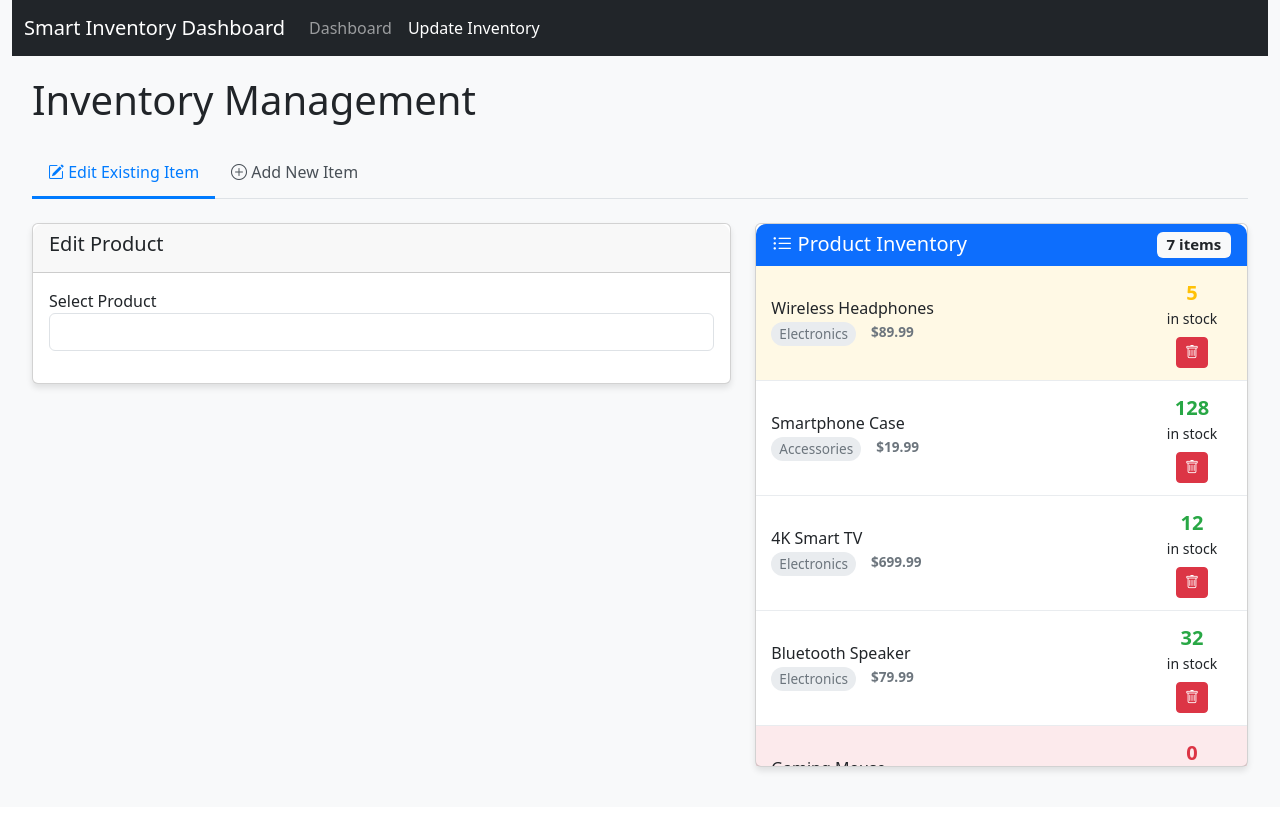
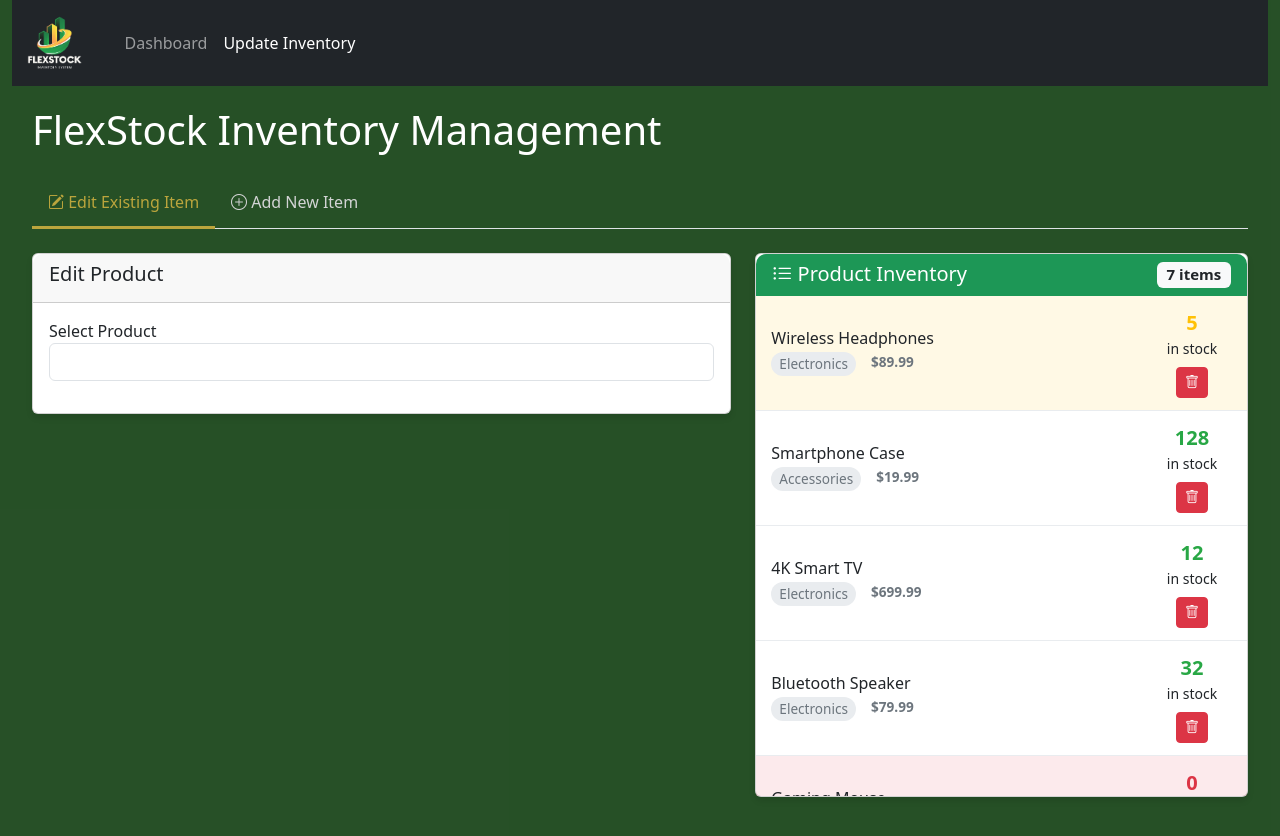
Before and after one commit to aisyahmawaddah/peganggang_webtech, a Vue app: page / in a window 1280 px wide. Both pictures are taken after a click on the link "Update Inventory". Before the commit the page ends 807 px from the top, so only its background shows below. Built offline with nearby package versions, Linux system fonts and the light colour scheme.

Commit message:
interface

```diff
--- a/package.json
+++ b/package.json
@@ -1,5 +1,5 @@
 {
-  "name": "inventory-dashboard",
+  "name": "FlexStock",
   "version": "0.1.0",
   "private": true,
   "scripts": {
--- a/src/App.vue
+++ b/src/App.vue
@@ -2,19 +2,22 @@
   <div class="container-fluid dashboard-container">
     <nav class="navbar navbar-expand-lg navbar-dark bg-dark">
       <div class="container-fluid">
-        <a class="navbar-brand" href="#">Smart Inventory Dashboard</a>
+        <a class="navbar-brand d-flex align-items-center" href="#">
+          <img src="./assets/logo.png" alt="FlexStock Logo" height="60" class="me-3">
+
+        </a>
         <button class="navbar-toggler" type="button" data-bs-toggle="collapse" data-bs-target="#navbarNav">
           <span class="navbar-toggler-icon"></span>
         </button>
         <div class="collapse navbar-collapse" id="navbarNav">
           <ul class="navbar-nav">
             <li class="nav-item">
-              <a class="nav-link" :class="{ active: currentPage === 'dashboard' }"
-                 href="#" @click.prevent="currentPage = 'dashboard'">Dashboard</a>
+              <a class="nav-link" :class="{ active: currentPage === 'dashboard' }" href="#"
+                @click.prevent="currentPage = 'dashboard'">Dashboard</a>
             </li>
             <li class="nav-item">
-              <a class="nav-link" :class="{ active: currentPage === 'update' }"
-                 href="#" @click.prevent="currentPage = 'update'">Update Inventory</a>
+              <a class="nav-link" :class="{ active: currentPage === 'update' }" href="#"
+                @click.prevent="currentPage = 'update'">Update Inventory</a>
             </li>
           </ul>
         </div>
@@ -31,16 +34,10 @@
                   @update-product="updateProduct"></update-page>
     </main> -->
     <main class="content">
-      <dashboard-page
-        v-if="currentPage === 'dashboard'"
-        :products="products"
-        :sales="salesHistory"
+      <dashboard-page v-if="currentPage === 'dashboard'" :products="products" :sales="salesHistory"
         :updates="inventoryUpdates" />
 
-      <update-page
-        v-if="currentPage === 'update'"
-        :products="products"
-        @update-product="updateProduct"
+      <update-page v-if="currentPage === 'update'" :products="products" @update-product="updateProduct"
         @delete-product="deleteProduct" />
     </main>
   </div>
@@ -189,14 +186,16 @@ deleteProduct(productToDelete) {
         this.products.splice(index, 1);
         alert(`"${productToDelete.name}" has been deleted.`);
       }
-}}};
+    }
+  }
+};
 </script>
 
 <style>
 .dashboard-container {
   padding: 0;
   min-height: 100vh;
-  background-color: #f8f9fa;
+  background-color: rgba(11, 58, 11, 0.888);
 }
 
 .content {
@@ -216,7 +215,7 @@ deleteProduct(productToDelete) {
 
 .card-header {
   background-color: #343a40;
-  color: white;
+  color: rgba(238, 255, 6, 0.716);
   border-top-left-radius: 10px !important;
   border-top-right-radius: 10px !important;
 }
--- a/src/components/DashboardPage.vue
+++ b/src/components/DashboardPage.vue
@@ -1,6 +1,6 @@
 <template>
   <div class="dashboard">
-    <h1 class="page-title mb-4">Inventory Dashboard</h1>
+    <h1 class="page-title mb-4">FlexStock Dashboard</h1>
 
     <div class="row mb-4">
       <div class="col-md-4">
@@ -53,7 +53,7 @@ export default {
 
 <style scoped>
 .page-title {
-  color: #343a40;
+  color: #ffffff;
   font-weight: 600;
 }
 </style>
--- a/src/components/UpdatePage.vue
+++ b/src/components/UpdatePage.vue
@@ -1,7 +1,7 @@
 <!-- src/components/UpdatePage.vue -->
 <template>
   <div>
-    <h1 class="mb-4">Inventory Management</h1>
+    <h1 class="mb-4">FlexStock Inventory Management</h1>
 
     <!-- Tabs for switching between Edit and Add modes -->
     <ul class="nav nav-tabs mb-4">
@@ -38,7 +38,7 @@
       <!-- Right side: Products List -->
       <div class="col-md-5">
         <div class="card">
-          <div class="card-header bg-primary text-white">
+          <div class="card-header text-white">
             <h5 class="card-title mb-0">
               <i class="bi bi-list-ul"></i> Product Inventory
               <span class="badge bg-light text-dark float-end">{{ products.length }} items</span>
@@ -137,6 +137,11 @@ export default {
 </script>
 
 <style scoped>
+
+.mb-4{
+  color: #ffffff;
+}
+
 .inventory-list {
   max-height: 500px;
   overflow-y: auto;
@@ -215,12 +220,12 @@ export default {
   border: none;
   border-bottom: 3px solid transparent;
   padding: 0.75rem 1rem;
-  color: #495057;
+  color: #d3d4d5;
 }
 
 .nav-tabs .nav-link.active {
-  border-color: #007bff;
-  color: #007bff;
+  border-color: #BBA53D;
+  color: #BBA53D;
   background-color: transparent;
 }
 
@@ -228,8 +233,9 @@ export default {
   border-color: #dee2e6;
 }
 
-.card-header.bg-primary {
+.card-header {
   border-bottom: 0;
+  background-color:#1d9756 ;
 }
 
 .card-header.bg-success {
```
Also changed, not shown: src/assets/logo.png, 1 other file (tests, documents, lock files or other folders). Lines whose indentation alone changed are shown as unchanged.
